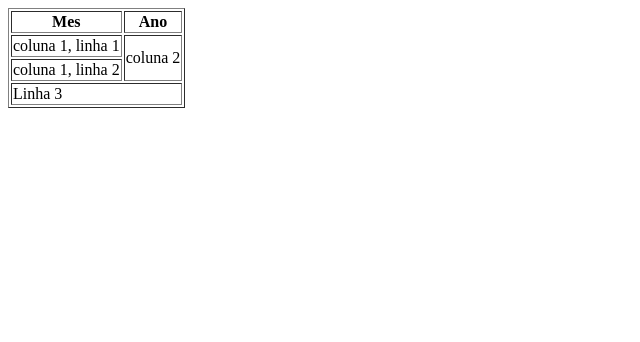
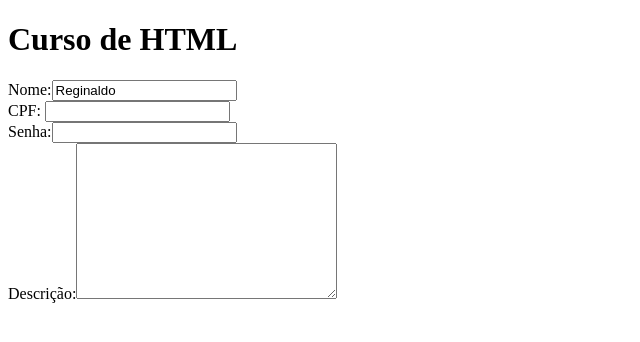
Before and after one commit to reginaldomotta/ifrs-prog-web, a plain HTML site: page index.html in a window 1280 px wide. Shown: the whole page, without its empty margins (0-640 px from the left). Drawn offline with Linux system fonts and the light colour scheme.

Commit message:
formularios

```diff
--- a/index.html
+++ b/index.html
@@ -6,25 +6,29 @@
     <title>Oi Mundo</title>
   </head>
   <body>
-    <header></header>
+    <header>
+      <h1>Curso de HTML</h1>
+    </header>
     <nav></nav>
     <section>
-      <table border="1">
-        <thead>
-          <th>Mes</th>
-          <th>Ano</th>
-        </thead>
-        <tr>
-          <td>coluna 1, linha 1</td>
-          <td rowspan="2">coluna 2</td>
-        </tr>
-        <tr>
-          <td>coluna 1, linha 2</td>
-        </tr>
-        <tr>
-          <td colspan="2">Linha 3</td>
-        </tr>
-      </table>
+      <form action="#" method="post">
+        Nome:<input
+          type="text"
+          name="nome"
+          placeholder="Informe o seu nome"
+          value="Reginaldo"
+          required
+        /><br />
+        CPF:
+        <input
+          type="text"
+          name="cpf"
+          maxlength="14"
+          pattern="[0-9]{3}\.[0-9]{3}\.[0-9]{3}-[0-9]{2}"
+        /><br />
+        Senha:<input type="password" name="senha"/><br>
+        Descrição:<textarea name="descricao" id="" cols="30" rows="10"></textarea>
+      </form>
     </section>
     <footer></footer>
   </body>
```
